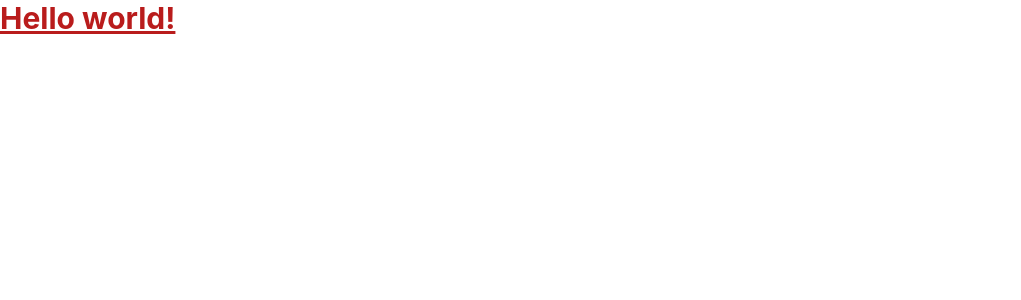
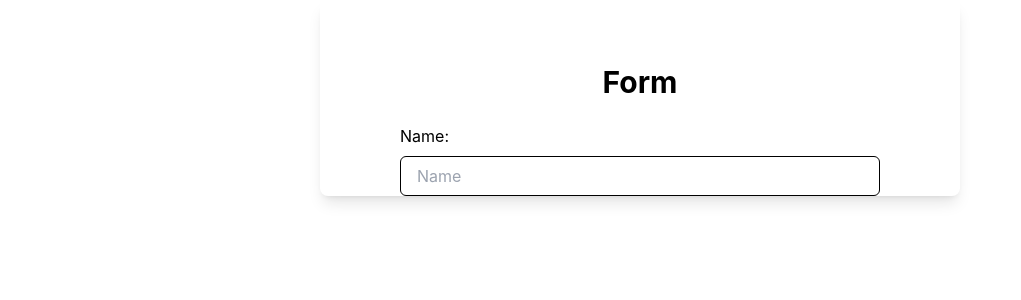
Before and after one commit to Kawsar-Ahmed-Ridoy/coading-test, a React (Create React App) app: page / in a window 1280 px wide. Shown: the top 300 px of the page, without its empty margins (0-1021 px from the left). Built offline with nearby package versions, Linux system fonts and the light colour scheme.

Commit message:
home page name and input field added

```diff
--- a/src/App.js
+++ b/src/App.js
@@ -1,10 +1,10 @@
+import { RouterProvider } from 'react-router-dom';
 import './App.css';
+import router from './Routes/Routes';
 
 function App() {
   return (
-    <h1 className="text-3xl font-bold underline text-red-700">
-      Hello world!
-    </h1>
+    <RouterProvider router={router}></RouterProvider>
   );
 }
 
--- a/src/Home/Home.js
+++ b/src/Home/Home.js
@@ -2,8 +2,26 @@ import React from 'react';
 
 const Home = () => {
     return (
-        <div>
-            This is home
+        <div className='h-screen lg:w-2/4 md:w-[100%] mx-auto'>
+            <div className=" rounded-lg shadow-lg">
+                <div className="w-full  ">
+                    <h1 className='text-3xl font-bold text-center pt-16 mb-6'>Form</h1>
+                </div>
+                <div className="lg:px-20 md:px-14 px-6">
+                    <form>
+                    <label className="label-text">Name:
+                </label>
+                <br/>
+                <input
+                  type="name"
+                  placeholder="Name"
+                  name="name"
+                  className="mt-2 rounded-md border border-black w-full h-10 px-4"
+                  required
+                />
+                    </form>
+                </div>
+            </div>
         </div>
     );
 };
--- a/src/Routes/Routes.js
+++ b/src/Routes/Routes.js
@@ -15,7 +15,7 @@ const router = createBrowserRouter([
                 element: <Home></Home>
             },
             {
-                path: '/result',
+                path: '/results',
                 element: <Results></Results>
             }
         ]
```
